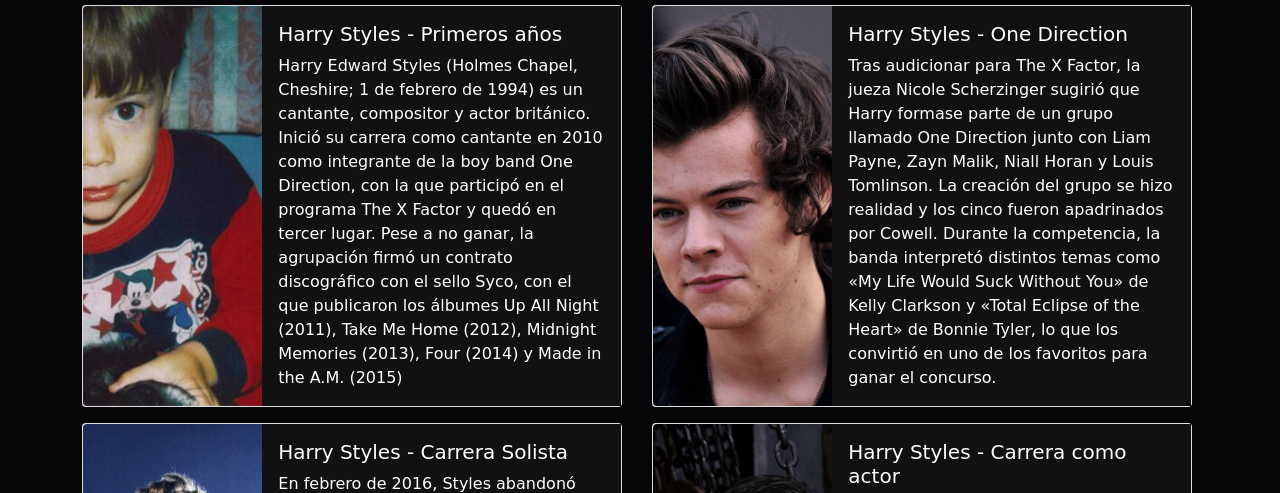
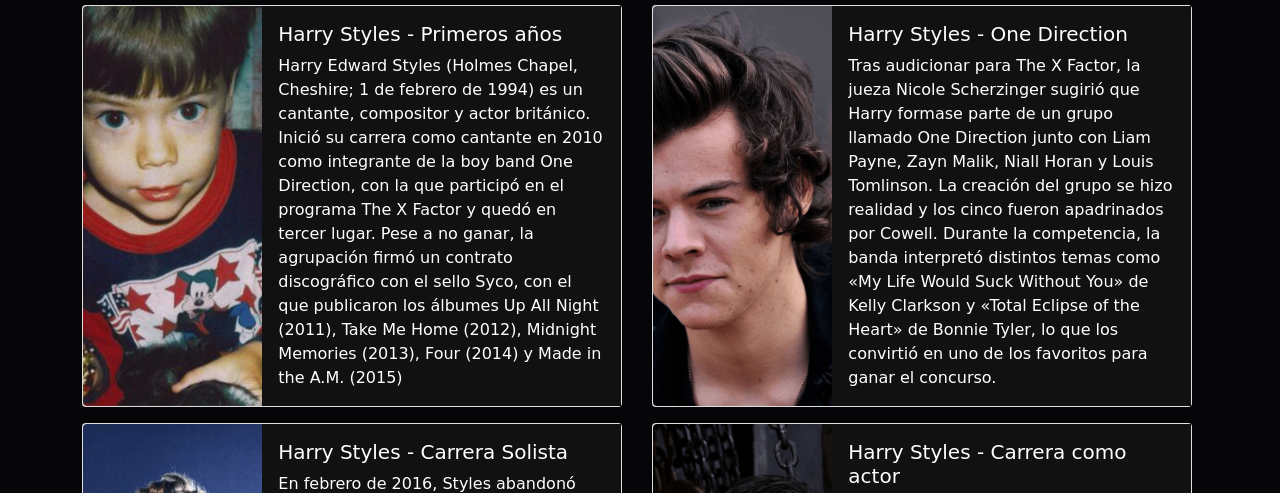
Before and after one commit to tomashernandezz/HarryStyles, a website: page pag/biografia.html in a window 1280 px wide. Shown: the part 121-614 px from the top of the page. Drawn offline with nearby package versions, Linux system fonts and the light colour scheme; a web font is replaced by a local one.

Commit message:
tercer commit: bio img arregladas

```diff
--- a/css/style.css
+++ b/css/style.css
@@ -273,7 +273,13 @@
     object-fit: cover;
 }
 
+.imgbio1{
+    object-position: -110px;
+}
 
+.imgbio2{
+    object-position: -230px;
+}
 
 /*BIOGRAFIA*/
 
--- a/pag/biografia.html
+++ b/pag/biografia.html
@@ -37,7 +37,7 @@
                 <div class="card mb-3" style="max-width: 540px;">
                     <div class="row g-0">
                       <div class="col-md-4">
-                        <img src="../img/biografia/harrykid.png" class="img-fluid rounded-start" alt="Harry Styles">
+                        <img src="../img/biografia/harrykid.png" class="img-fluid rounded-start imgbio1" alt="Harry Styles">
                       </div>
                       <div class="col-md-8">
                         <div class="card-body">
@@ -52,7 +52,7 @@
                 <div class="card mb-3" style="max-width: 540px;">
                     <div class="row g-0">
                       <div class="col-md-4">
-                        <img src="../img/biografia/harry1d.png" class="img-fluid rounded-start" alt="Harry Styles in One Direction">
+                        <img src="../img/biografia/harry1d.png" class="img-fluid rounded-start imgbio2" alt="Harry Styles in One Direction">
                       </div>
                       <div class="col-md-8">
                         <div class="card-body">
```
